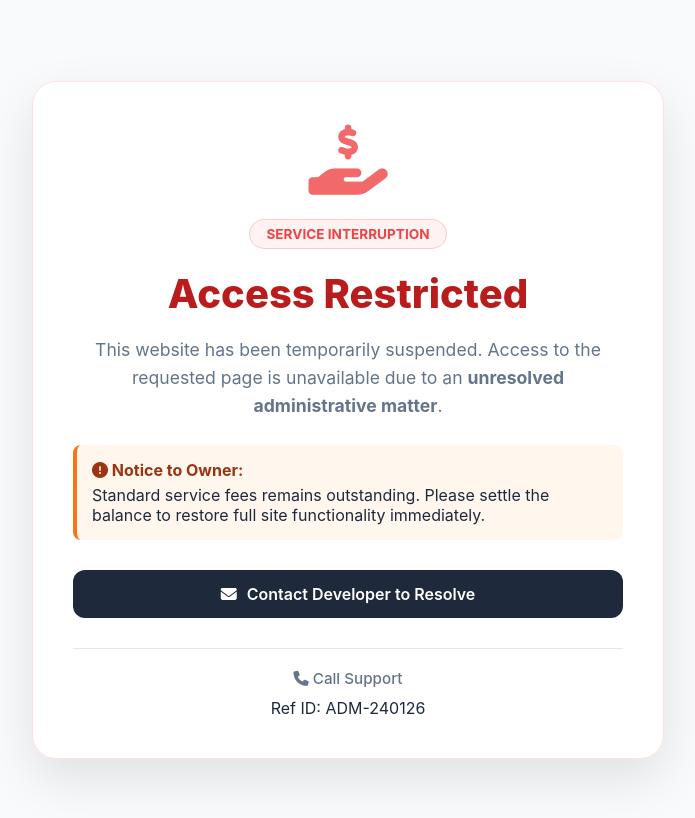
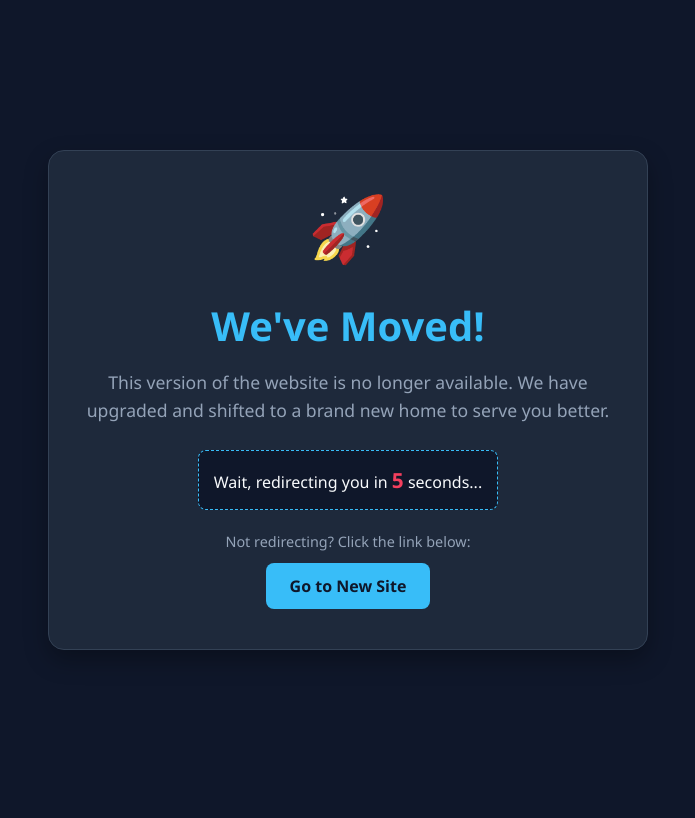
Before and after one commit to ibella3174-a11y/stream-africa, a plain HTML site: page index.html in a window 1280 px wide. Shown: the whole page, without its empty margins (292-987 px from the left). Drawn offline with Linux system fonts and the light colour scheme.

Commit message:
Revamp index.html for site relocation notice
Updated the HTML structure and styles for a new landing page, indicating a site relocation. Added countdown timer and redirect functionality.

```diff
--- a/index.html
+++ b/index.html
@@ -3,168 +3,134 @@
 <head>
     <meta charset="UTF-8">
     <meta name="viewport" content="width=device-width, initial-scale=1.0">
-    <title>Service Suspended - Payment Required</title>
-    <link rel="stylesheet" href="https://cdnjs.cloudflare.com/ajax/libs/font-awesome/6.4.0/css/all.min.css">
-
+    <title>We've Moved!</title>
     <style>
-        :root {
-            --primary-color: #ef4444; /* Changed to Red for urgency */
-            --text-dark: #1e293b;
-            --text-light: #64748b;
-            --warning-bg: #fef2f2;
+        * {
+            box-sizing: border-box;
+            margin: 0;
+            padding: 0;
+            font-family: 'Segoe UI', Tahoma, Geneva, Verdana, sans-serif;
         }
 
         body {
-            background-color: #f8fafc;
-            color: var(--text-dark);
-            font-family: 'Inter', system-ui, -apple-system, sans-serif;
+            background: #0f172a; /* Dark sleek background */
+            color: #f8fafc;
             display: flex;
+            justify-content: center;
             align-items: center;
-            justify-content: center;
-            min-height: 100vh;
-            margin: 0;
+            height: 100vh;
+            text-align: center;
             padding: 20px;
         }
 
         .container {
-            max-width: 550px;
-            width: 100%;
-            padding: 40px;
-            background: white;
-            border-radius: 24px;
-            box-shadow: 0 20px 50px rgba(0,0,0,0.1);
-            text-align: center;
-            border: 1px solid #fee2e2;
+            max-width: 600px;
+            padding: 40px 30px;
+            background: #1e293b;
+            border-radius: 16px;
+            box-shadow: 0 10px 25px rgba(0, 0, 0, 0.3);
+            border: 1px solid #334155;
         }
 
-        .icon-box {
-            font-size: 4rem;
-            color: var(--primary-color);
+        .icon {
+            font-size: 64px;
             margin-bottom: 20px;
-            animation: pulse 2s infinite;
-        }
-
-        @keyframes pulse {
-            0% { transform: scale(1); opacity: 1; }
-            50% { transform: scale(1.1); opacity: 0.8; }
-            100% { transform: scale(1); opacity: 1; }
+            animation: float 3s ease-in-out infinite;
         }
 
         h1 {
             font-size: 2.5rem;
-            margin: 0 0 10px 0;
-            font-weight: 800;
-            color: #b91c1c;
-        }
-
-        .status-badge {
-            display: inline-block;
-            background: var(--warning-bg);
-            color: var(--primary-color);
-            padding: 6px 16px;
-            border-radius: 99px;
-            font-weight: 700;
-            font-size: 0.85rem;
-            text-transform: uppercase;
-            margin-bottom: 20px;
-            border: 1px solid #fecaca;
+            margin-bottom: 15px;
+            color: #38bdf8; /* Vibrant accent color */
         }
 
         p {
-            color: var(--text-light);
             font-size: 1.1rem;
+            color: #94a3b8;
             line-height: 1.6;
             margin-bottom: 25px;
         }
 
-        .debt-notice {
-            background: #fff7ed;
-            border-left: 4px solid #f97316;
+        .redirect-box {
+            background: #0f172a;
             padding: 15px;
-            text-align: left;
-            margin-bottom: 30px;
             border-radius: 8px;
+            border: 1px dashed #38bdf8;
+            display: inline-block;
+            margin-bottom: 20px;
         }
 
-        .debt-notice strong {
-            color: #9a3412;
-            display: block;
-            margin-bottom: 5px;
+        .countdown {
+            font-weight: bold;
+            color: #f43f5e; /* Eye-catching red/pink for the timer */
+            font-size: 1.3rem;
         }
 
         .btn {
-            display: inline-flex;
-            align-items: center;
-            justify-content: center;
-            gap: 10px;
-            padding: 14px 28px;
-            background-color: var(--text-dark);
-            color: white;
+            display: inline-block;
+            padding: 12px 24px;
+            background: #38bdf8;
+            color: #0f172a;
             text-decoration: none;
-            border-radius: 12px;
             font-weight: 600;
+            border-radius: 8px;
             transition: all 0.3s ease;
-            width: 100%;
-            box-sizing: border-box;
         }
 
         .btn:hover {
-            background-color: #000;
+            background: #0ea5e9;
             transform: translateY(-2px);
+            box-shadow: 0 4px 12px rgba(56, 189, 248, 0.3);
         }
 
-        .footer-links {
-            margin-top: 30px;
-            padding-top: 20px;
-            border-top: 1px solid #e2e8f0;
-            display: flex;
-            flex-direction: column;
-            gap: 10px;
-        }
-
-        .footer-links a {
-            color: var(--text-light);
-            text-decoration: none;
-            font-size: 0.95rem;
-            font-weight: 500;
-        }
-
-        .footer-links a:hover {
-            color: var(--primary-color);
-        }
-
-        @media (max-width: 480px) {
-            .container { padding: 30px 20px; }
-            h1 { font-size: 2rem; }
+        /* Simple floating animation for visual style */
+        @keyframes float {
+            0% { transform: translateY(0px); }
+            50% { transform: translateY(-10px); }
+            100% { transform: translateY(0px); }
         }
     </style>
 </head>
 <body>
 
     <div class="container">
-        <div class="icon-box">
-            <i class="fas fa-hand-holding-dollar"></i>
+        <div class="icon">🚀</div>
+        <h1>We've Moved!</h1>
+        <p>This version of the website is no longer available. We have upgraded and shifted to a brand new home to serve you better.</p>
+
+        <div class="redirect-box">
+            <span>Wait, redirecting you in <span id="timer" class="countdown">10</span> seconds...</span>
         </div>
 
-        <div class="status-badge">Service Interruption</div>
-        <h1>Access Restricted</h1>
-
-        <p>This website has been temporarily suspended. Access to the requested page is unavailable due to an <strong>unresolved administrative matter</strong>.</p>
-
-        <div class="debt-notice">
-            <strong><i class="fas fa-circle-exclamation"></i> Notice to Owner:</strong>
-            Standard service fees remains outstanding. Please settle the balance to restore full site functionality immediately.
-        </div>
-
-        <a href="https://t.me/clicksensewithDivineTv/695" class="btn">
-            <i class="fas fa-envelope"></i> Contact Developer to Resolve
-        </a>
-
-        <div class="footer-links">
-            <a href="https://t.me/clicksensewithDivineTv/695"><i class="fas fa-phone"></i> Call Support</a>
-            <span>Ref ID: ADM-240126</span>
+        <div>
+            <p style="font-size: 0.9rem; margin-bottom: 10px;">Not redirecting? Click the link below:</p>
+            <a id="destination-link" href="https://nexorawebsite.com.ng" class="btn">Go to New Site</a>
         </div>
     </div>
 
+    <script>
+        // URL configuration - Change this to your actual new website link
+        const targetURL = "https://nexorawebsite.com.ng";
+
+        // Update the button link programmatically just in case
+        document.getElementById('destination-link').href = targetURL;
+
+        let timeLeft = 10;
+        const timerElement = document.getElementById('timer');
+
+        // Countdown interval loop
+        const countdownInterval = setInterval(() => {
+            timeLeft--;
+            timerElement.textContent = timeLeft;
+
+            if (timeLeft <= 0) {
+                clearInterval(countdownInterval);
+                timerElement.textContent = "0";
+                // Perform the redirection
+                window.location.href = targetURL;
+            }
+        }, 1000);
+    </script>
+
 </body>
 </html>
```
